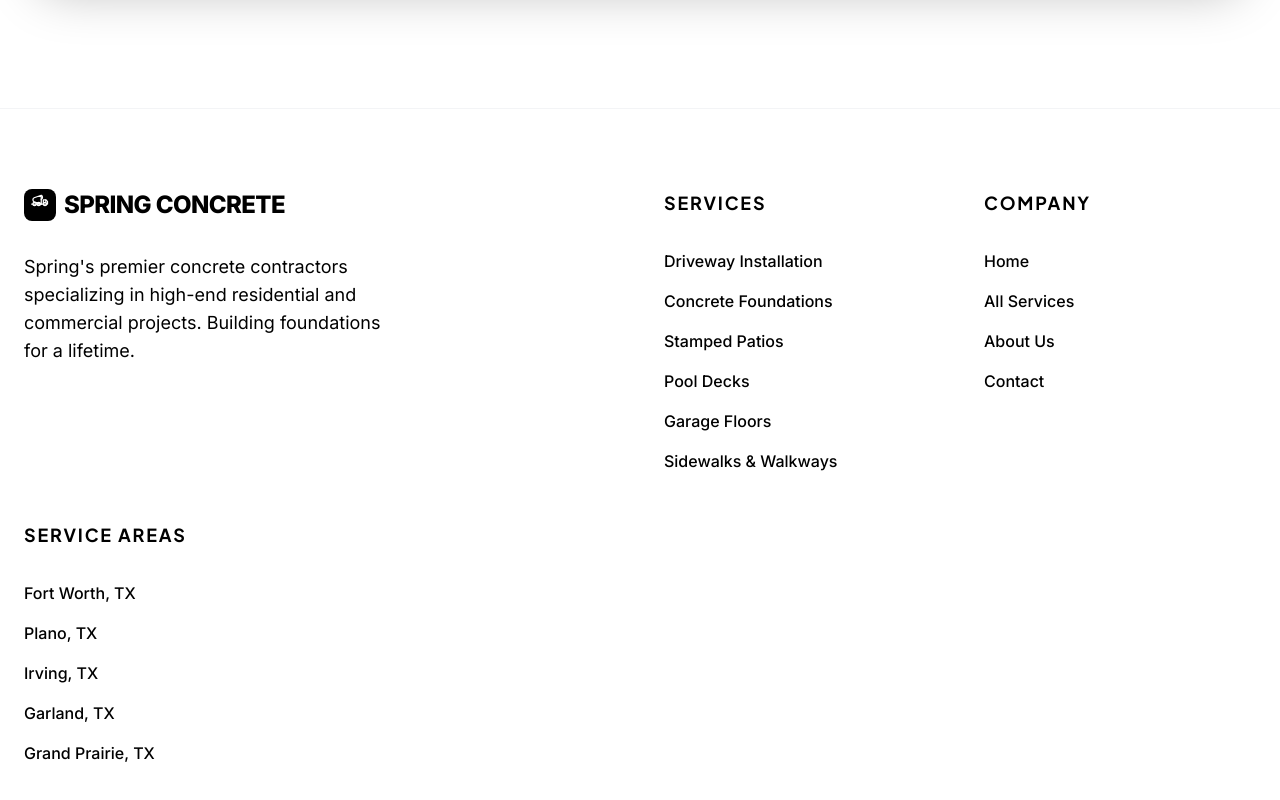
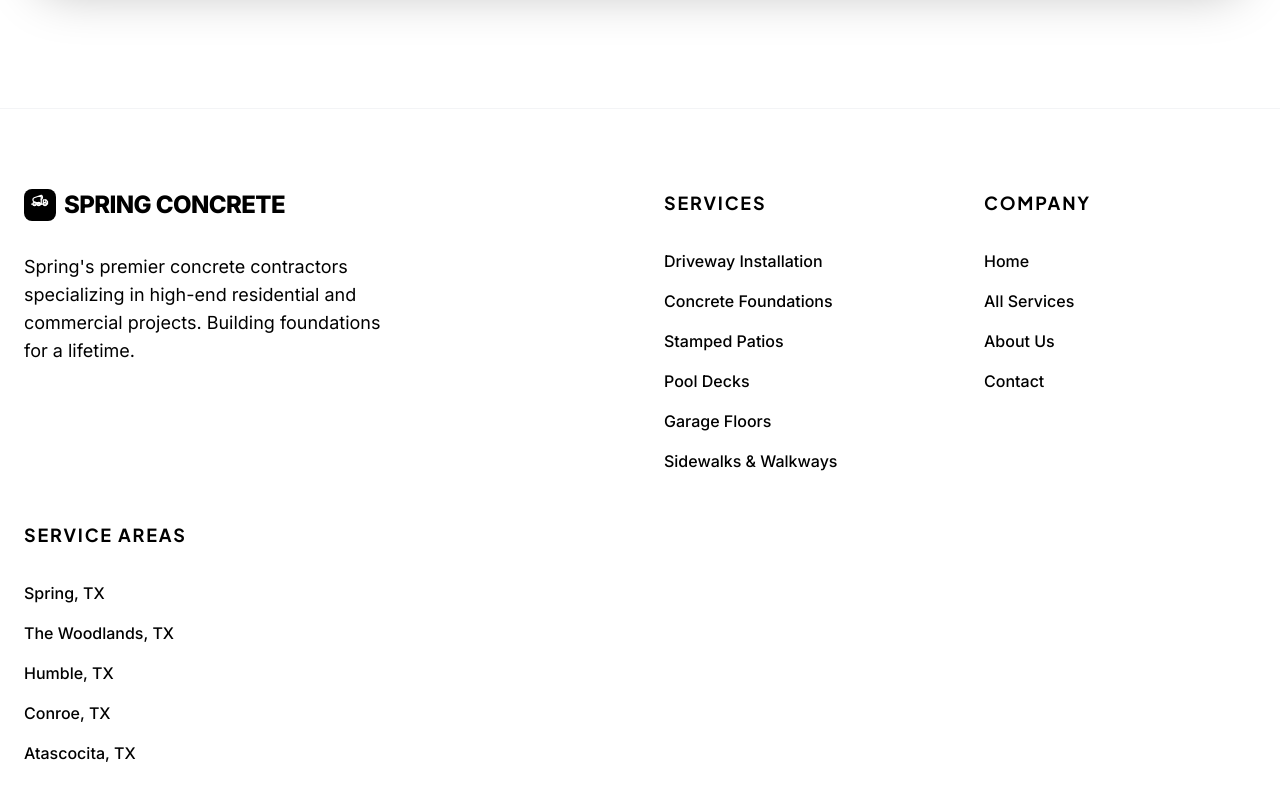
Before and after one commit to jarld180/spring-tx-concrete-contractor, a React (Vite) app: page / in a window 1280 px wide. Shown: the part 11180-11980 px from the top of the page. Built offline with nearby package versions, Linux system fonts and the light colour scheme; a web font is replaced by a local one.

Commit message:
Remove broken city routes, fix footer links

```diff
--- a/src/App.tsx
+++ b/src/App.tsx
@@ -62,11 +62,6 @@ const App: React.FC = () => {
                 <Route path="/garage-floors" element={<GarageFloors />} />
                 <Route path="/sidewalks" element={<Sidewalks />} />
                 <Route path="/services" element={<Services />} />
-                <Route path="/high-point" element={<Home cityName="Fort Worth" />} />
-                <Route path="/winston-salem" element={<Home cityName="Plano" />} />
-                <Route path="/burlington" element={<Home cityName="Irving" />} />
-                <Route path="/kernersville" element={<Home cityName="Garland" />} />
-                <Route path="/jamestown" element={<Home cityName="Grand Prairie" />} />
                 <Route path="/:city/:service" element={<CityService />} />
                 <Route path="/privacy-policy" element={<PrivacyPolicy />} />
                 <Route path="/terms-of-service" element={<TermsOfService />} />
--- a/src/components/Footer.tsx
+++ b/src/components/Footer.tsx
@@ -43,11 +43,11 @@ const Footer: React.FC = () => {
           <div>
             <h4 className="font-bold text-lg mb-8 uppercase tracking-widest text-black">Service Areas</h4>
             <ul className="space-y-4">
-              <li><Link to="/fort-worth" className="text-black hover:text-black transition-colors font-medium">Fort Worth, TX</Link></li>
-              <li><Link to="/plano" className="text-black hover:text-black transition-colors font-medium">Plano, TX</Link></li>
-              <li><Link to="/irving" className="text-black hover:text-black transition-colors font-medium">Irving, TX</Link></li>
-              <li><Link to="/garland" className="text-black hover:text-black transition-colors font-medium">Garland, TX</Link></li>
-              <li><Link to="/grand-prairie" className="text-black hover:text-black transition-colors font-medium">Grand Prairie, TX</Link></li>
+              <li><span className="text-black font-medium">Spring, TX</span></li>
+              <li><span className="text-black font-medium">The Woodlands, TX</span></li>
+              <li><span className="text-black font-medium">Humble, TX</span></li>
+              <li><span className="text-black font-medium">Conroe, TX</span></li>
+              <li><span className="text-black font-medium">Atascocita, TX</span></li>
             </ul>
           </div>
         </div>
```
